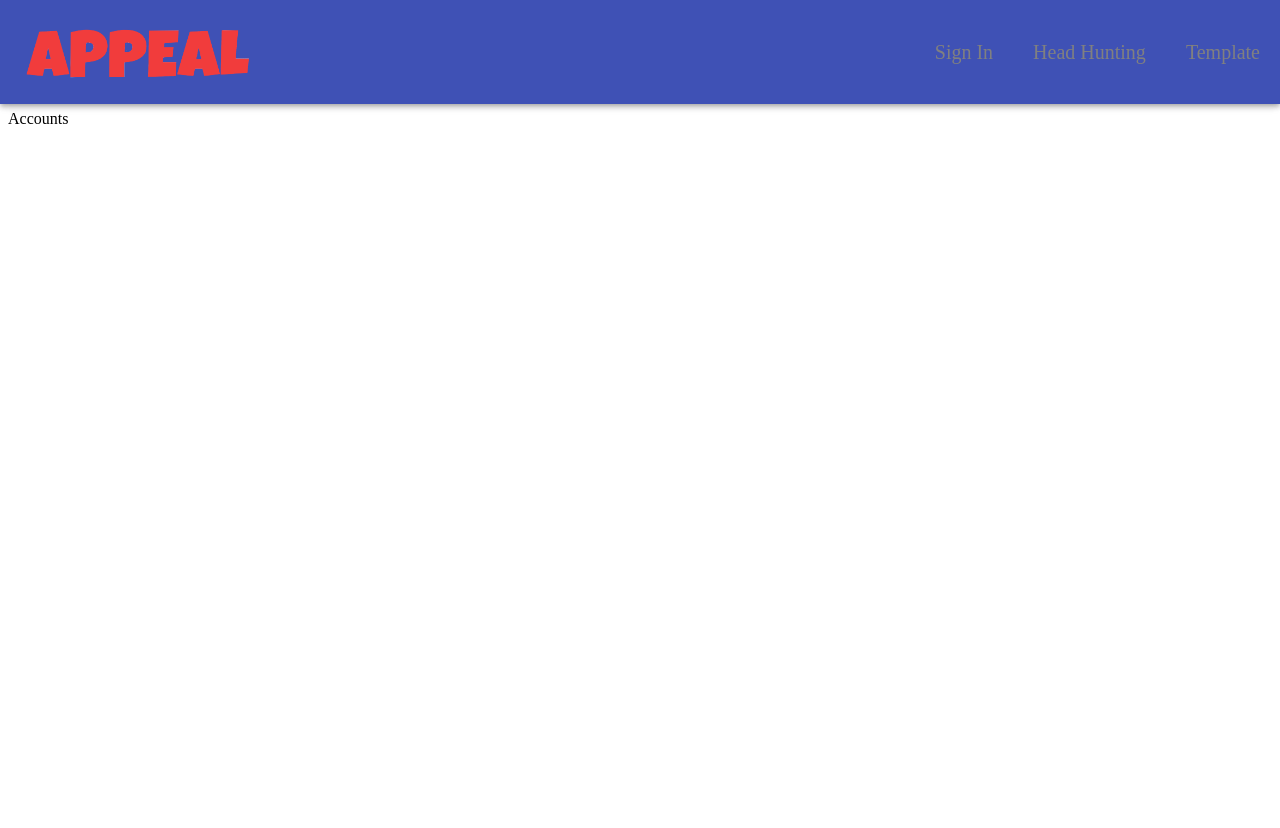
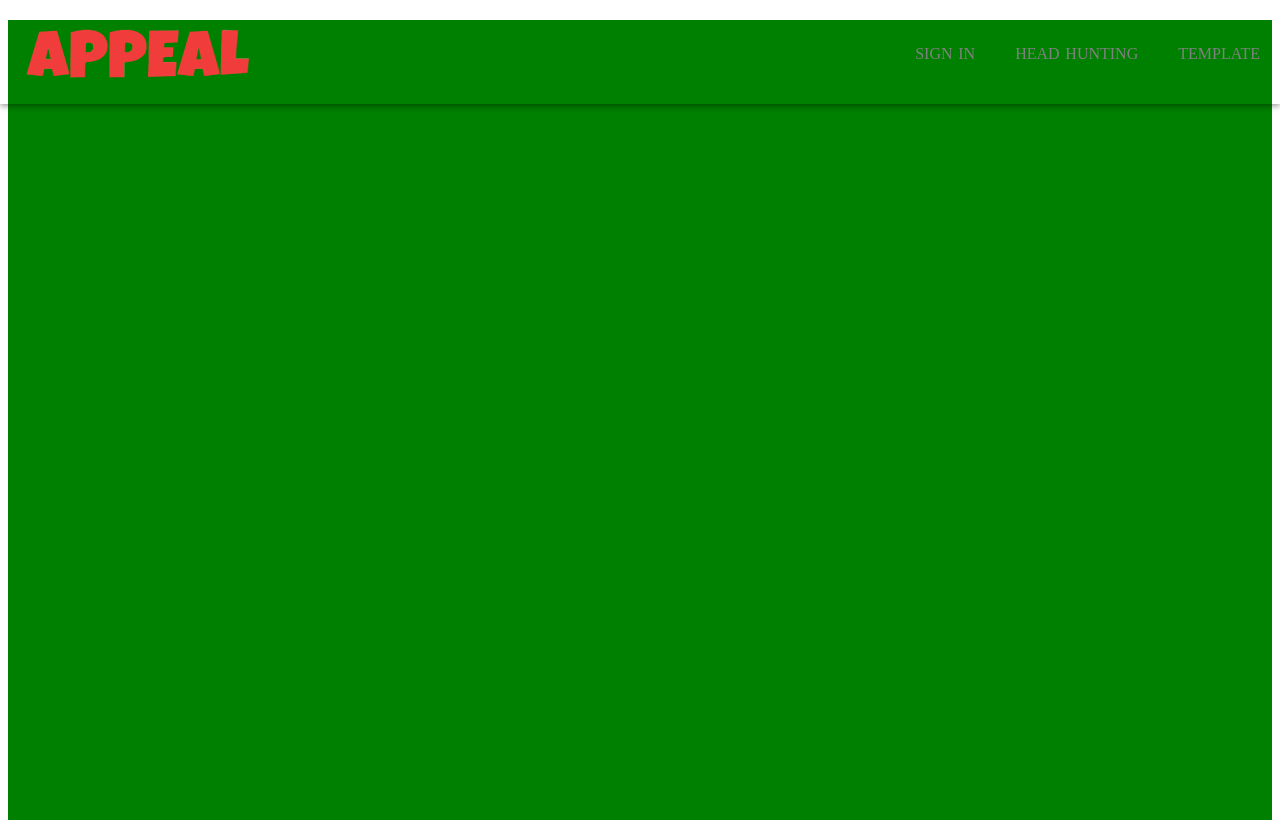
Before and after one commit to cjswoduddn/front-server, a React (Create React App) app: page /accounts in a window 1280 px wide. Before the commit the page ends 800 px from the top, so only its background shows below. Built offline with nearby package versions, Linux system fonts and the light colour scheme; the HTML template or start-up script is replaced by a standard one.

Commit message:
modify navlink, accounts page

```diff
--- a/src/component/accounts/Accounts.js
+++ b/src/component/accounts/Accounts.js
@@ -2,9 +2,8 @@ import React from 'react';
 
 const Accounts = () =>{
   return (
-    <>
-    Accounts
-    </>
+    <div style={{backgroundColor: "green", height: '100vh', marginTop: '-7.1%'}}>
+    </div>
   );
 }
 
--- a/src/component/navigation/Nav.css
+++ b/src/component/navigation/Nav.css
@@ -6,23 +6,23 @@
 }
 
 .MuiAppBar-colorPrimary {
-  /*background-color: transparent !important;*/
+  background-color: transparent !important;
   webkit-transition: all 0.7s ease-in-out !important;
   transition: all 0.7s ease-in-out !important;
 }
 
 .img-init {
+  top: 0;
+  height: 10%;
+  position: fixed;
   margin: 1%;
-  position: fixed;
-  height: 10%;
-  top: 0;
   webkit-transition: all 0.7s ease-in-out;
   transition: all 0.7s ease-in-out;
 }
 .img-shrink {
-  position: fixed;
   top: 0;
   height: 8%;
+  position: fixed;
   webkit-transition: all 0.7s ease-in-out;
   transition: all 0.7s ease-in-out;
 }
@@ -35,9 +35,10 @@
 }
 
 .nav-link{
-  font-size: 20px;
+  font-size: 23px;
   width: 200px;
   color: gray;
   text-decoration: none;
+  font-variant: small-caps;
   padding: 20px;
 }
--- a/src/component/navigation/Nav.js
+++ b/src/component/navigation/Nav.js
@@ -32,7 +32,6 @@ const Nav = () =>{
         <Link to="/"><img className={mode2} src={logo} /></Link>
         <NavItem />
       </AppBar>
-
   )
 }
 
--- a/src/component/navigation/NavItem.js
+++ b/src/component/navigation/NavItem.js
@@ -6,9 +6,9 @@ const NavItem = () =>{
   return (
     <nav>
       <ul className="nav-ul">
-        <li className="nav-li"><Link to="/accounts" className="nav-link">Sign In</Link></li>
-        <li className="nav-li"><Link to="/head_hunt" className="nav-link">Head Hunting</Link></li>
-        <li className="nav-li"><Link to="/template" className="nav-link">Template</Link></li>
+        <Link to="/accounts" className="nav-link"><li onClick className="nav-li">sign in</li></Link>
+        <Link to="/head_hunt" className="nav-link"><li className="nav-li">head hunting</li></Link>
+        <Link to="/template" className="nav-link"><li className="nav-li">template</li></Link>
       </ul>
     </nav>
   )
```
Also changed, not shown: 1 other file (tests, documents, lock files or other folders).
